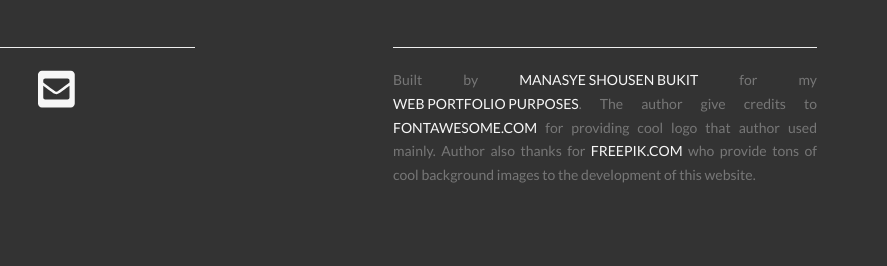
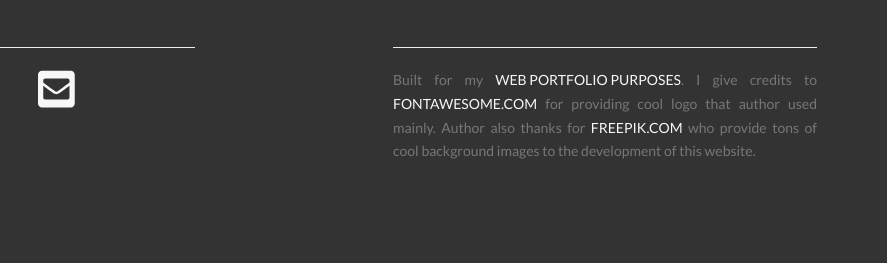
Before and after one commit to manasye/manasye.github.io, a website: page index.html in a window 1280 px wide. Shown: the part 2263-2529 px from the top of the page, 393-1280 px from the left. Drawn offline with nearby package versions, Linux system fonts and the light colour scheme.

Commit message:
Change credit

```diff
--- a/index.html
+++ b/index.html
@@ -175,10 +175,8 @@
             </div>
             <div class="col-1-of-2">
                 <p class="footer__author">
-                    Built by
-                    <a href="#" class="footer__link">Manasye Shousen Bukit</a>
-                    for my
-                    <a href="#" class="footer__link" target="_blank">Web Portfolio purposes</a>. The author give
+                    Built for my
+                    <a href="#" class="footer__link" target="_blank">Web Portfolio purposes</a>. I give
                     credits to
                     <a href="https://fontawesome.com/" class="footer__link" target="_blank">fontawesome.com</a>
                     for providing cool logo that author used mainly. Author
```
